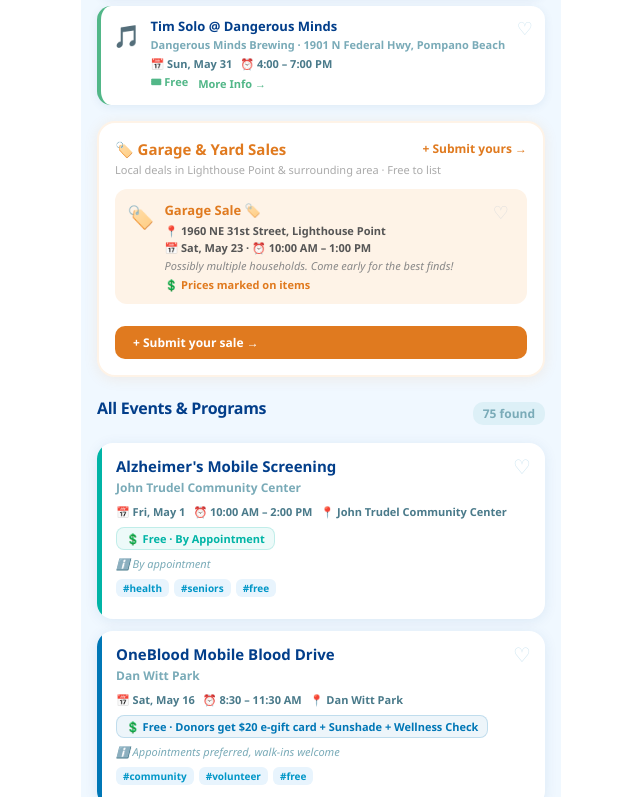
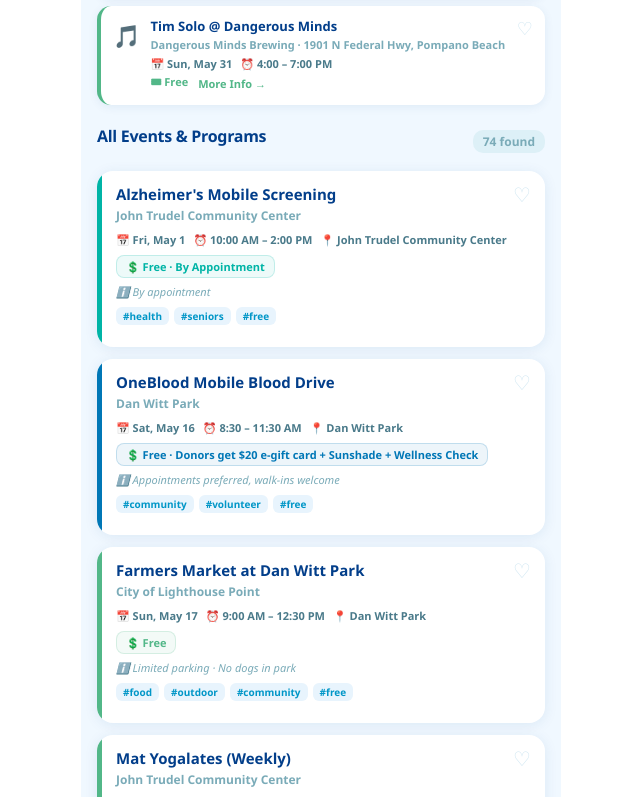
Before and after one commit to rebeccalword-lhp/lhpsocial, a React (Vite) app: page / in a window 1280 px wide. Shown: the part 8383-9180 px from the top of the page, without its empty margins (319-959 px from the left). Built offline with nearby package versions, Linux system fonts and the light colour scheme.

Commit message:
Update lhp-app.jsx

```diff
--- a/src/lhp-app.jsx
+++ b/src/lhp-app.jsx
@@ -224,7 +224,6 @@
   { id: "dm_din2", title: "Special Dinner: Buffalo Chicken Pizza Sandwich 🍗", org: "Dangerous Minds Brewing · 1901 N Federal Hwy, Pompano Beach · (954) 520-3000", category: ["nightlife", "community"], date: "Wed, May 20", time: "6:00 – 9:00 PM", location: "Dangerous Minds Brewing, Pompano Beach", price: "$16 · While supplies last", color: "#0096C7", tags: ["dinner", "food", "special"], note: "Crispy fried chicken, banana peppers & buffalo sauce with Gorgonzola & mozzarella stuffed in pizza dough. Served with celery & kettle chips.", ages: null, link: "https://dangerousmindsbrewing.com/event/1976" },
   { id: "dm_din3", title: "Special Dinner: Goan Fish Curry 🍛", org: "Dangerous Minds Brewing · 1901 N Federal Hwy, Pompano Beach · (954) 520-3000", category: ["nightlife", "community"], date: "Wed, May 27", time: "6:00 – 9:00 PM", location: "Dangerous Minds Brewing, Pompano Beach", price: "$24 · Reservations required — call (954) 520-3000", color: "#0096C7", tags: ["dinner", "food", "special", "reservations"], note: "Coastal Indian curry with Mahi Mahi, coconut cream & toasted spices. Served with basmati rice & garlic naan.", ages: null, link: "https://dangerousmindsbrewing.com/event/1977" },
   // GARAGE & YARD SALES
-  { id: "sale1", title: "Submit Your Garage or Yard Sale 🏡", org: "LHP Community Guide", category: ["sales"], date: "Ongoing — submit anytime", time: "Varies", location: "Lighthouse Point & surrounding area", price: "Free to list", color: "#E07A1F", tags: ["garage-sale", "yard-sale", "deals", "local", "free"], note: "Have a sale coming up? Submit it free and let your neighbors find it!", ages: null, link: "https://docs.google.com/forms/d/e/1FAIpQLSeznT4FeZSAhSIG6R9-0F22Iykx1NO1bGFBMt8d9fcXd5ekag/viewform?usp=publish-editor" },
   { id: "sale2", title: "Garage Sale 🏷️", org: "1960 NE 31st Street, Lighthouse Point", category: ["sales"], date: "Sat, May 23", time: "10:00 AM – 1:00 PM", location: "1960 NE 31st Street, Lighthouse Point", price: "Prices marked on items", color: "#E07A1F", tags: ["garage-sale", "yard-sale", "deals", "lhp"], note: "Possibly multiple households. Come early for the best finds!", ages: null, link: null },
 ];
 
@@ -305,7 +304,6 @@
     });
 
   const showMusic = !activeCategory || activeCategory === "nightlife";
-  const showSales = !activeCategory || activeCategory === "sales";
 
   const visibleMusic = showMusic
     ? musicVenue === "all" ? featuredEvents : featuredEvents.filter(e => e.venue === musicVenue)
@@ -479,51 +477,6 @@
         </div>
       )}
 
-      {showSales && (
-        <div style={styles.salesWrap}>
-          <div style={styles.salesHeader}>
-            <div style={styles.salesTitle}>🏷️ Garage & Yard Sales</div>
-            <a href="https://docs.google.com/forms/d/e/1FAIpQLSeznT4FeZSAhSIG6R9-0F22Iykx1NO1bGFBMt8d9fcXd5ekag/viewform?usp=publish-editor" target="_blank" rel="noreferrer" style={styles.salesAddLink}>+ Submit yours →</a>
-          </div>
-          <div style={styles.salesSub}>Local deals in Lighthouse Point & surrounding area · Free to list</div>
-          {(() => {
-            const sales = events.filter(e => e.category.includes("sales") && e.id !== "sale1");
-            if (sales.length === 0) return (
-              <div style={styles.salesEmpty}>
-                <div style={styles.salesEmoji}>🏡</div>
-                <div style={styles.salesEmptyText}>No sales listed yet this month</div>
-                <div style={styles.salesEmptySub}>Hosting a sale? Submit it free and let your neighbors find it!</div>
-                <a href="https://docs.google.com/forms/d/e/1FAIpQLSeznT4FeZSAhSIG6R9-0F22Iykx1NO1bGFBMt8d9fcXd5ekag/viewform?usp=publish-editor" target="_blank" rel="noreferrer" style={styles.salesBtn}>
-                  Submit a Garage Sale →
-                </a>
-              </div>
-            );
-            return (
-              <div style={styles.salesList}>
-                {sales.map(ev => (
-                  <div key={ev.id} style={styles.saleCard}>
-                    <div style={styles.saleEmoji}>🏷️</div>
-                    <div style={{ flex: 1 }}>
-                      <div style={styles.saleTitle}>{ev.title}</div>
-                      <div style={styles.saleMeta}>📍 {ev.location}</div>
-                      <div style={styles.saleMeta}>📅 {ev.date} · ⏰ {ev.time}</div>
-                      {ev.note && <div style={styles.saleNote}>{ev.note}</div>}
-                      <div style={styles.salePrice}>💲 {ev.price}</div>
-                    </div>
-                    <button onClick={() => toggleSave(ev.id)} style={{ ...styles.byteCardSave, color: savedEvents.includes(ev.id) ? "#E07A1F" : "#ddd" }}>
-                      {savedEvents.includes(ev.id) ? "♥" : "♡"}
-                    </button>
-                  </div>
-                ))}
-                <a href="https://docs.google.com/forms/d/e/1FAIpQLSeznT4FeZSAhSIG6R9-0F22Iykx1NO1bGFBMt8d9fcXd5ekag/viewform?usp=publish-editor" target="_blank" rel="noreferrer" style={{ ...styles.salesBtn, display: "inline-block", marginTop: 12 }}>
-                  + Submit your sale →
-                </a>
-              </div>
-            );
-          })()}
-        </div>
-      )}
-
       <div style={styles.section}>
         <div style={styles.eventsHeader}>
           <div style={styles.sectionLabel}>
@@ -560,6 +513,11 @@
             </div>
           ))}
         </div>
+        {activeCategory === "sales" && (
+          <a href="https://docs.google.com/forms/d/e/1FAIpQLSeznT4FeZSAhSIG6R9-0F22Iykx1NO1bGFBMt8d9fcXd5ekag/viewform?usp=publish-editor" target="_blank" rel="noreferrer" style={styles.submitSaleBtn}>
+            + Submit your garage sale →
+          </a>
+        )}
       </div>
 
       <div style={styles.footer}>
@@ -774,6 +732,7 @@
   tagRow: { display: "flex", flexWrap: "wrap", gap: 5, marginBottom: 8 },
   tag: { background: "#E8F4FD", color: "#0096C7", fontSize: 10, fontWeight: 700, borderRadius: 6, padding: "2px 7px" },
   ctaBtn: { display: "inline-block", color: "#fff", borderRadius: 10, padding: "7px 14px", fontSize: 12, fontWeight: 800, cursor: "pointer", textDecoration: "none" },
+  submitSaleBtn: { display: "block", background: "#E07A1F", color: "#fff", borderRadius: 12, padding: "12px 20px", fontSize: 13, fontWeight: 800, cursor: "pointer", textDecoration: "none", textAlign: "center", marginTop: 14, boxShadow: "0 2px 10px rgba(224,122,31,0.25)" },
   footer: { margin: "24px 16px 0", background: "linear-gradient(135deg, #023E8A 0%, #0096C7 100%)", borderRadius: 20, padding: "22px 20px", textAlign: "center" },
   footerIcon: { fontSize: 28, marginBottom: 6 },
   footerText: { color: "#fff", fontSize: 15, fontWeight: 800, marginBottom: 4 },
```
